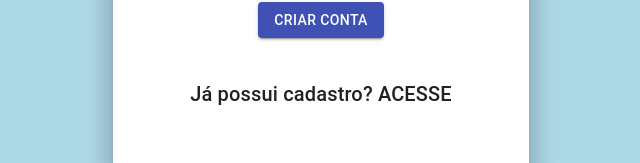
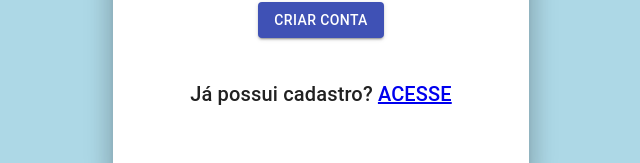
Before and after one commit to GabrielaBraun/desafio-front-mod3, a React (Create React App) app in the folder desafio-mod3/: page /cadastro in a window 1280 px wide. Shown: the part 581-744 px from the top of the page, without its empty margins (319-959 px from the left). Built offline with nearby package versions, Linux system fonts and the light colour scheme.

Commit message:
ACESSE como link para login

```diff
--- a/desafio-mod3/src/Componentes/Paginas/cadastro.js
+++ b/desafio-mod3/src/Componentes/Paginas/cadastro.js
@@ -67,7 +67,7 @@ function Cadastro(){
                         />
                     </div>
                 <Button type="submit" className={classes.button} variant="contained" color="primary">Criar conta</Button>
-                <Typography variant="h6" component="p">Já possui cadastro? ACESSE</Typography>
+                <Typography variant="h6" component="p">Já possui cadastro? <a href="/">ACESSE</a></Typography>
             </Card>
         </form>
     )
```
